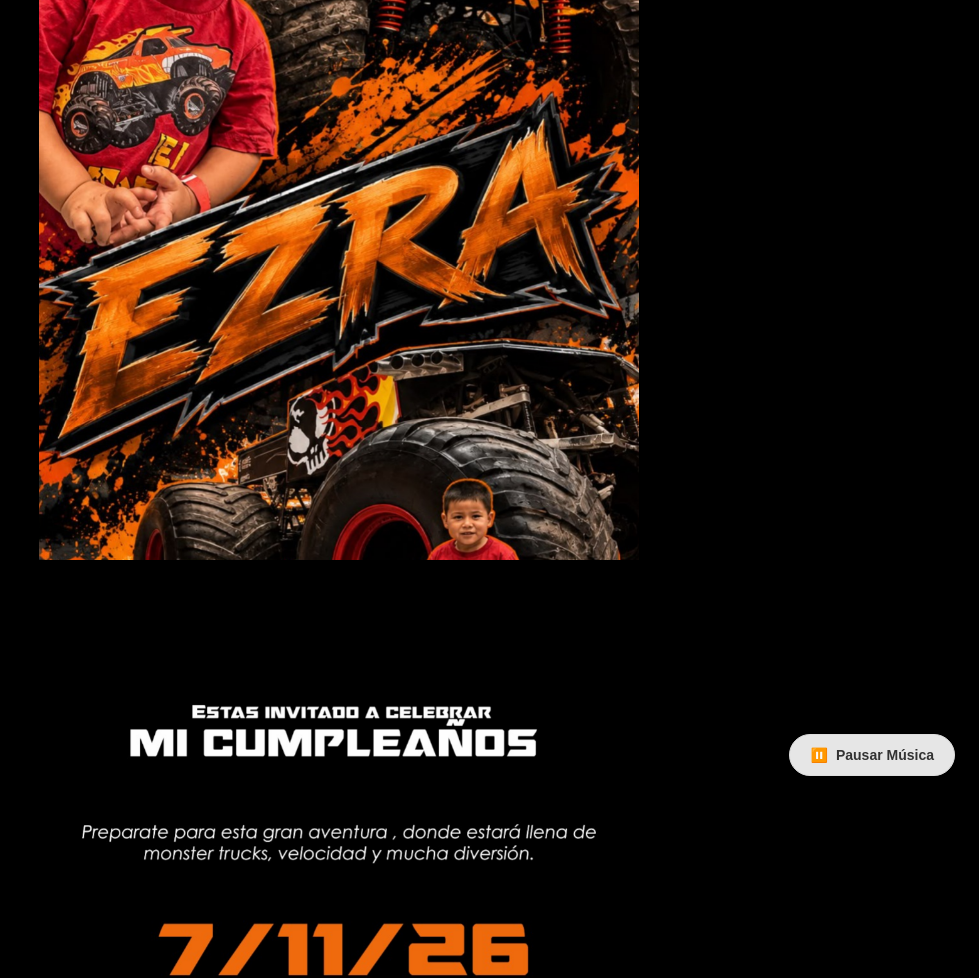
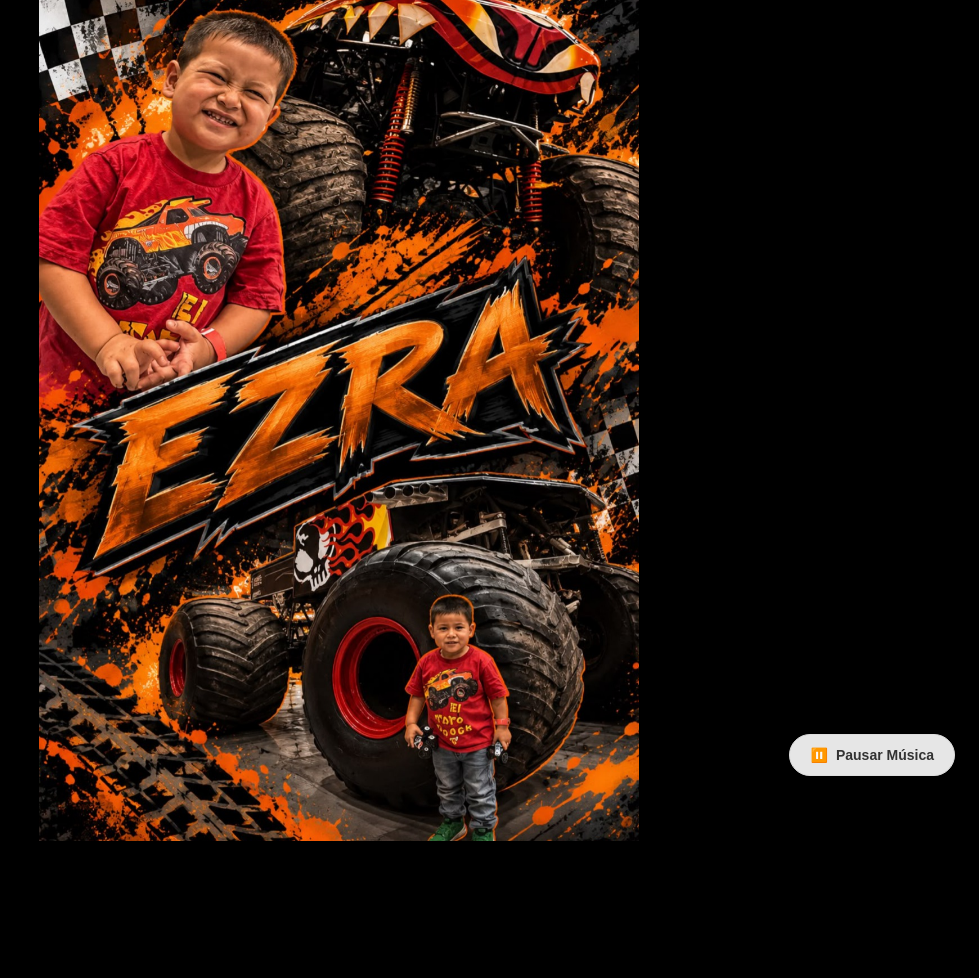
Before and after one commit to amaussss/invitacionEzra, a plain HTML site: page index.html in a window 1280 px wide. Shown: the top 978 px of the page, without its empty margins (301-1280 px from the left). Drawn offline with Linux system fonts and the light colour scheme.

Commit message:
Update index.html

```diff
--- a/index.html
+++ b/index.html
@@ -28,23 +28,21 @@
       box-shadow: 0 0 25px rgba(0, 0, 0, 0.5);
     }
 
-    /* Marco unificado con zoom para TODAS las secciones */
-    .img-frame {
+    /* Contenedor que mantiene el formato original de la imagen sin recortar */
+    .img-box {
       width: 100%;
-      height: 70vh; /* Altura estándar tipo ventana para todas las imágenes */
       overflow: hidden;
-      position: relative;
+      display: block;
       background-color: #000000;
     }
 
+    /* Imagen completa con zoom progresivo suave */
     .zoom-img {
       width: 100%;
-      height: 100%;
-      object-fit: cover; /* Ajusta e iguala la escala de todas las fotos */
-      object-position: center;
+      height: auto;
       display: block;
       transform: scale(1);
-      transition: transform 0.15s linear; /* Movimiento fluido durante el scroll */
+      transition: transform 0.1s cubic-bezier(0.25, 1, 0.5, 1);
       will-change: transform;
     }
 
@@ -95,36 +93,35 @@
 <body>
 
   <div class="page-container">
-    <!-- Todas las fotos envueltas en la misma estructura con zoom uniforme -->
-    <div class="img-frame">
+    <div class="img-box">
       <img class="zoom-img" src="imagen_ (1).jpg" alt="1">
     </div>
 
-    <div class="img-frame">
+    <div class="img-box">
       <img class="zoom-img" src="imagen_ (2).jpg" alt="2">
     </div>
 
-    <div class="img-frame">
+    <div class="img-box">
       <img class="zoom-img" src="imagen_ (3).jpg" alt="3">
     </div>
 
-    <div class="img-frame">
+    <div class="img-box">
       <img class="zoom-img" src="imagen_ (4).jpg" alt="4">
     </div>
 
-    <div class="img-frame">
+    <div class="img-box">
       <img class="zoom-img" src="imagen_ (5).jpg" alt="5">
     </div>
 
-    <div class="img-frame">
+    <div class="img-box">
       <img class="zoom-img" src="imagen_ (6).jpg" alt="6">
     </div>
 
-    <div class="img-frame">
+    <div class="img-box">
       <img class="zoom-img" src="imagen_ (7).jpg" alt="7">
     </div>
 
-    <div class="img-frame">
+    <div class="img-box">
       <img class="zoom-img" src="imagen_ (8).jpg" alt="8">
     </div>
 
@@ -134,7 +131,7 @@
     </a>
   </div>
 
-  <!-- Reproductor de Audio Oculto -->
+  <!-- Reproductor de Audio -->
   <audio id="bg-music" loop preload="auto">
     <source src="audio.mp3" type="audio/mpeg">
     Tu navegador no soporta el elemento de audio.
@@ -154,7 +151,6 @@
 
     let isPlaying = false;
 
-    // Reproducción de sonido
     function playAudio() {
       if (!isPlaying) {
         audio.play().then(() => {
@@ -162,7 +158,7 @@
           musicIcon.textContent = '⏸️';
           musicText.textContent = 'Pausar Música';
         }).catch(err => {
-          console.log("Esperando interacción para audio...");
+          console.log("Esperando interacción para reproducir sonido...");
         });
       }
     }
@@ -190,21 +186,19 @@
       }
     });
 
-    // Efecto de zoom progresivo para TODAS las imágenes conforme se scrollea
+    // Zoom sutil progresivo conforme entra en pantalla
     const zoomImages = document.querySelectorAll('.zoom-img');
 
     function applyScrollZoom() {
       const windowHeight = window.innerHeight;
 
       zoomImages.forEach(img => {
-        const rect = img.parentElement.getBoundingClientRect();
+        const rect = img.getBoundingClientRect();
 
-        // Si la imagen entra en el campo de visión
         if (rect.top < windowHeight && rect.bottom > 0) {
-          // Calcula el porcentaje visible (de 0 a 1)
           const progress = (windowHeight - rect.top) / (windowHeight + rect.height);
-          // Zoom progresivo entre 1.0 (tamaño normal) y 1.25 (zoom máximo)
-          const scaleValue = 1 + Math.min(Math.max(progress * 0.25, 0), 0.25);
+          // Escala suave de 1.0 (tamaño real completo) a 1.08 (zoom ligero sin cortar detalles)
+          const scaleValue = 1 + Math.min(Math.max(progress * 0.08, 0), 0.08);
           img.style.transform = `scale(${scaleValue})`;
         }
       });
@@ -212,7 +206,7 @@
 
     window.addEventListener('scroll', applyScrollZoom);
     window.addEventListener('resize', applyScrollZoom);
-    applyScrollZoom(); // Inicializar al cargar
+    applyScrollZoom();
   </script>
 </body>
 </html>
```
